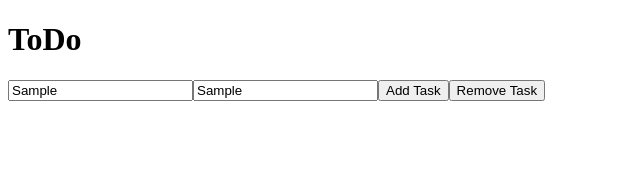
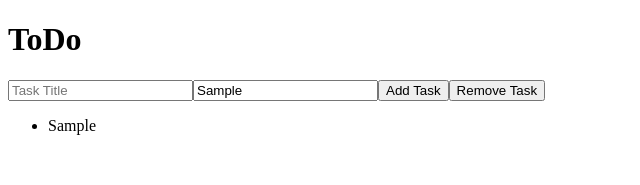
Before and after one commit to AureateProgrammer/Daily-Task-To-Do-, a React (Vite) app: page / in a window 1280 px wide. Both pictures are taken after typing "Sample", "Sample" into the empty fields and a click on the button "Add Task". Shown: the top 185 px of the page, without its empty margins (0-640 px from the left). Built offline with nearby package versions, Linux system fonts and the light colour scheme.

Commit message:
Continuing adding task logic

```diff
--- a/src/components/ToDo.tsx
+++ b/src/components/ToDo.tsx
@@ -1,19 +1,48 @@
 
 
+import { useState } from "react"
+
 export default function ToDo() {
+  const [title, setTitle] = useState("")
+  const [tasks, setTasks] = useState<{ title: string }[]>([])
 
+  const addTask = () => {
+    if (!title.trim()) return
 
+    const newTask = {
+      title: title.trim(),
+    }
 
+    setTasks((prev) => [...prev, newTask])
+    setTitle("")
+  }
+
+  const removeTask = () => {
+    setTasks((prev) => prev.slice(0, -1))
+  }
 
   return (
     <div>
       <h1>ToDo</h1>
-      <input type="text" placeholder="Task Title" />
+      <input
+        type="text"
+        placeholder="Task Title"
+        value={title}
+        onChange={(e) => setTitle(e.target.value)}
+      />
       <input type="text" placeholder="Task Description" />
 
 
-      <button>Add Task</button>
-      <button>Remove Task</button>
+      <button onClick={addTask}>Add Task</button>
+      <button onClick={removeTask}>Remove Task</button>
+
+      <ul>
+        {tasks.map((task, index) => (
+          <li key={index}>{task.title}</li>
+        ))}
+
+
+      </ul>
 
 
     </div>
```
